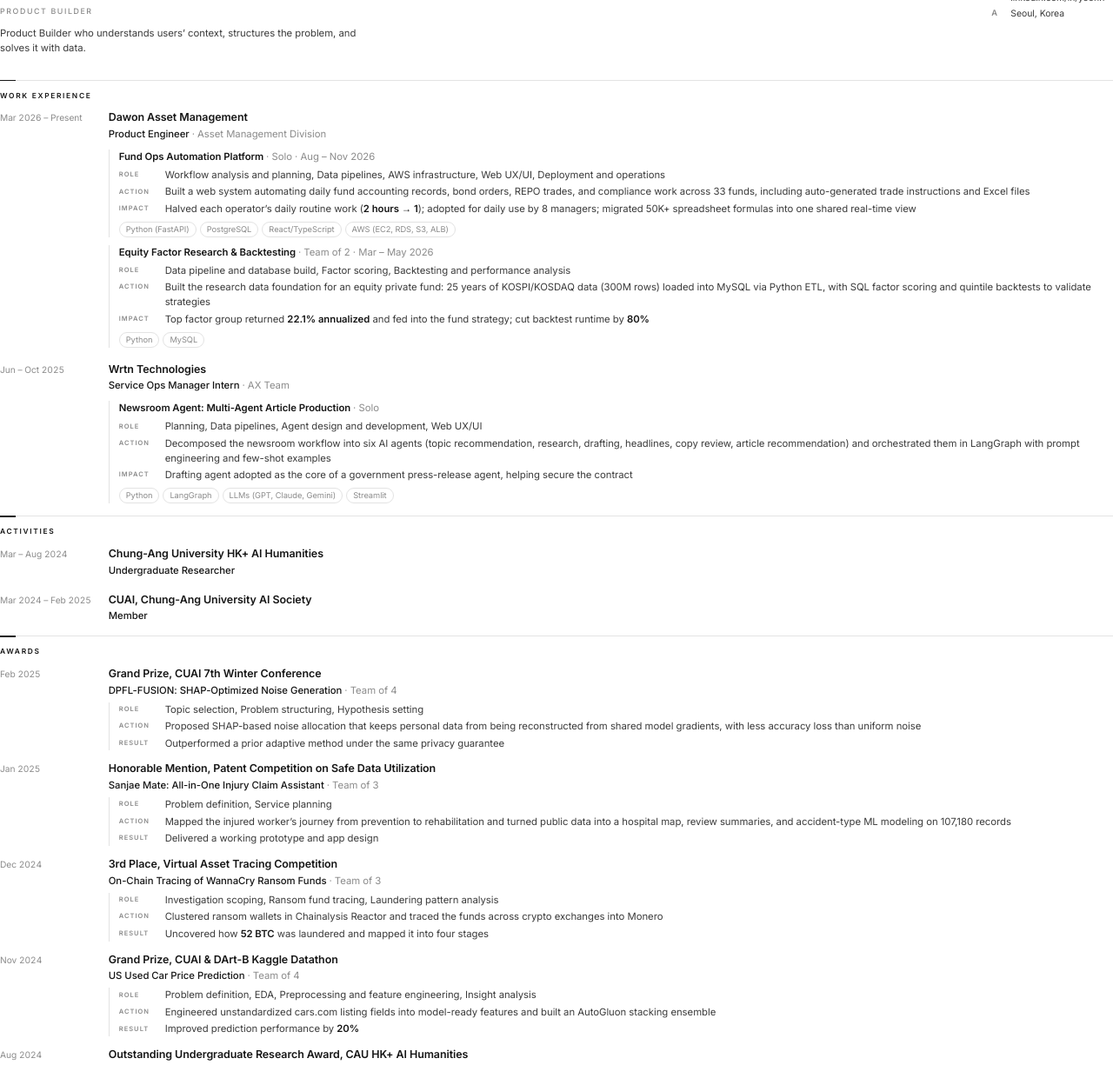
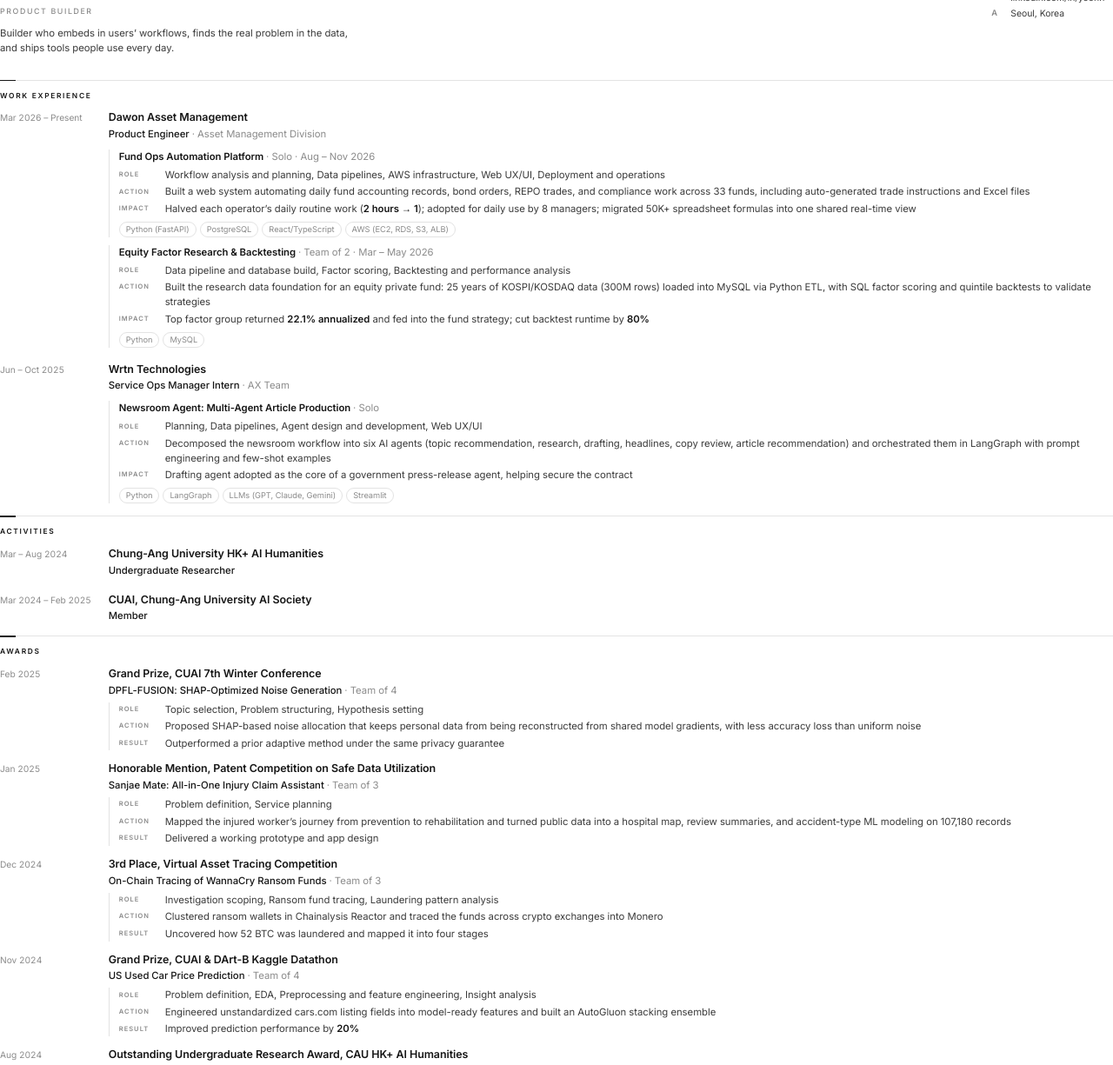
Before and after one commit to sy00nn/Portfolio2025, a plain HTML site: page resume/resume.html in a window 1280 px wide. Shown: the part 68-1293 px from the top of the page at 87% size. Drawn offline with Linux system fonts and the light colour scheme.

Commit message:
Update: 이력서 소개 문구를 DS 지원용으로 수정, 52 BTC 볼드 제거
Co-Authored-By: Claude Opus 5.5 <noreply@anthropic.com>

```diff
--- a/resume/resume.html
+++ b/resume/resume.html
@@ -111,7 +111,7 @@ h3 { grid-area: title; }
     <div class="id">
         <h1>Seoyoon <span>Park</span></h1>
         <p class="role">Product Builder</p>
-        <p class="about">Product Builder who understands users&rsquo; context, structures the problem, and solves it with data.</p>
+        <p class="about">Builder who embeds in users&rsquo; workflows, finds the real problem in the data,<br> and ships tools people use every day.</p>
     </div>
     <ul class="contact">
         <li><i title="Phone">T</i>+82 10-2959-8931</li>
@@ -217,7 +217,7 @@ h3 { grid-area: title; }
             <ul>
                 <li><i>Role</i><span>Investigation scoping, Ransom fund tracing, Laundering pattern analysis</span></li>
                 <li><i>Action</i><span>Clustered ransom wallets in Chainalysis Reactor and traced the funds across crypto exchanges into Monero</span></li>
-                <li><i>Result</i><span>Uncovered how <b>52 BTC</b> was laundered and mapped it into four stages</span></li>
+                <li><i>Result</i><span>Uncovered how 52 BTC was laundered and mapped it into four stages</span></li>
             </ul>
         </article>
         <article class="entry detail">
```
Also changed, not shown: resume/content.html (+2 -2 lines), 1 other file.
